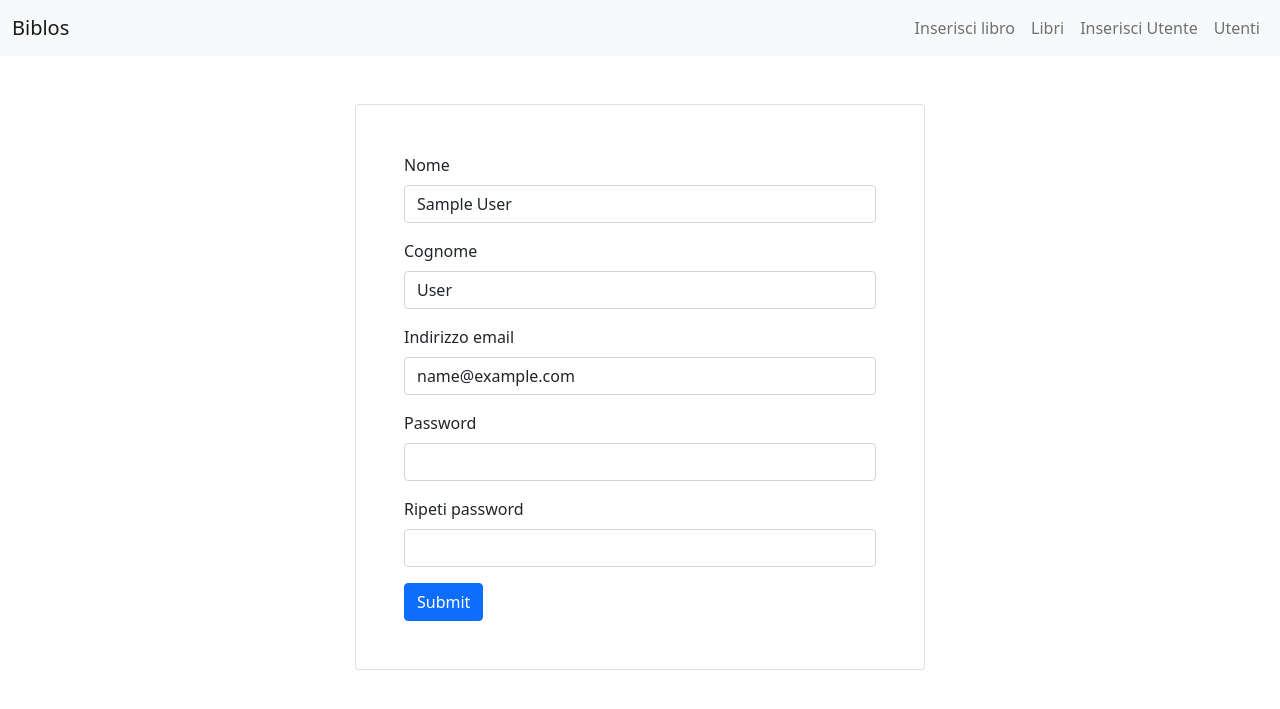
After one commit to Ascierto/biblioteca, a PHP site: page /biblioteca/edit-user.php?id=1 in a window 1280 px wide. The commit adds this page. Shown: the top 709 px of the page. Run offline with PHP 8.4, Linux system fonts and the light colour scheme; tables that the repository leaves empty or names only in its code hold one stand-in row (values such as "Sample post").

Commit message:
creata update user con funzionalità

```diff
--- a/all-users.php
+++ b/all-users.php
@@ -20,6 +20,8 @@ $users= \Biblos\Users::showUsers();
                   <th scope="col">Cognome</th>
                   <th scope="col">Email</th>
                   <th scope="col">Password</th>
+                  <th scope="col">Modifica</th>
+                  <th scope="col">Elimina</th>
                 </tr>
               </thead>
               <tbody>
@@ -30,6 +32,8 @@ $users= \Biblos\Users::showUsers();
                   <td><?php echo $user['surname'] ?></td>
                   <td><?php echo $user['email'] ?></td>
                   <td><?php echo $user['password'] ?></td>
+                  <td><a href="./edit-user.php?id=<?php echo $user['id'] ?>">✏️</a></td>
+                  <td><a href="delete-user">❌</a></td>
                 </tr>
                 <?php endforeach; ?>
 
--- /dev/null
+++ b/edit-user.php
@@ -0,0 +1,43 @@
+<?php
+
+include __DIR__ . '/includes/header.php';
+
+include __DIR__ . '/includes/Users.php';
+
+$data=array(
+    'id'=>$_GET['id']
+);
+
+$user = \Biblos\Users::showUsers($data);
+
+?>
+
+<div class="container my-5">
+            <div class="row justify-content-center">
+                <div class="col-12 col-md-6 card p-5">
+                    <form method="POST" action="./includes/update-user.php?id=<?php echo $_GET['id'] ;?>">
+                        <div class="mb-3">
+                            <label for="name" class="form-label">Nome</label>
+                            <input name="name" type="text" class="form-control" id="name" value="<?php echo $user[0]['name'] ?>" required>
+                        </div>
+                        <div class="mb-3">
+                            <label for="surname" class="form-label">Cognome</label>
+                            <input name="surname" type="text" class="form-control" id="surname" value="<?php echo $user[0]['surname'] ?>" required>
+                        </div>
+                        <div class="mb-3">
+                            <label for="exampleEmail1" class="form-label">Indirizzo email</label>
+                            <input name="email" type="email" class="form-control" id="exampleEmail1" aria-describedby="emailHelp" value="<?php echo $user[0]['email'] ?>" required>
+                        </div>
+                        <div class="mb-3">
+                            <label for="exampleInputPassword1" class="form-label">Password</label>
+                            <input name="password" type="password" class="form-control" id="exampleInputPassword1">
+                        </div>
+                        <div class="mb-3">
+                            <label for="pass-check" class="form-label">Ripeti password</label>
+                            <input name="password-check" type="password" class="form-control" id="pass-check">
+                        </div>
+                        <button type="submit" class="btn btn-primary">Submit</button>
+                    </form>
+                </div>
+            </div>
+        </div>
--- a/includes/Users.php
+++ b/includes/Users.php
@@ -76,11 +76,21 @@ class Users{
         exit;
     }
 
-    public static function showUsers(){
+    public static function showUsers($data=null){
 
         $db = connect();
 
-        $query = $db->query("SELECT * FROM users");
+        if (isset($data['id'])) {
+            $data['id'] = intval($data['id']);
+            $query      = $db->prepare('SELECT * FROM users WHERE users.id = ?');
+            $query->bind_param('i', $data['id'],);
+            $query->execute();
+            $query = $query->get_result();
+        } else {
+            $query = $db->query("SELECT * FROM users");
+        }
+
+
 
         $results = array();
 
@@ -90,4 +100,72 @@ class Users{
 
         return $results;
     }
+
+
+    //update che va nella pag incl update-user
+
+    public static function updateUser($data,$id){
+
+        $fields = array(
+            'name'        => $data['name'],
+            'surname'        => $data['surname'],
+            'email'        => $data['email'],
+            'password'        => $data['password'],
+            'password-check'  => $data['password-check']
+        );
+
+        $fields = self::sanitize($fields);
+
+        if ($fields['password'] !== $fields['password-check']) {
+
+            header('Location: http://localhost:8888/biblioteca/edit-user.php?stato=errore&messages=Le password non corrispondono');
+            exit;
+
+        }
+
+        if($fields){
+
+            $db= connect();
+
+            $id = intval($id);
+            $is_in_error = false;
+
+            try {
+                $query = $db->prepare('UPDATE users
+                SET name = ?,surname = ?, email = ?, password = md5(?) WHERE id = ?');
+                if (is_bool($query)) {
+                    throw new \Exception('Query non valida. $mysqli->prepare ha restituito false.');
+                }
+                $query->bind_param('ssssi',$data['name'],$data['surname'],$data['email'],$data['password'],$id);
+
+                $query->execute();
+
+            } catch (\Exception $e) {
+                error_log("Errore PHP in linea {$e->getLine()}: " . $e->getMessage() . "\n", 3, 'my-errors.log');
+            }
+
+            if (! is_bool($query)) {
+                if (count($query->error_list) > 0) {
+                    $is_in_error = true;
+                    foreach ($query->error_list as $error) {
+                        error_log("Errore MySQL n. {$error['errno']}: {$error['error']} \n", 3, 'my-errors.log');
+                    }
+                    header('Location: http://localhost:8888/biblioteca/edit-user.php?id=' . $id . '&stato=ko');
+                    exit;
+                }
+            }
+
+            $stato = $is_in_error ? 'ko' : 'ok';
+            header('Location: http://localhost:8888/biblioteca/all-users.php?id=' . $id . '&stato=' . $stato);
+            exit;
+
+        }
+
+    }
+
+
+
+
+
+    //delete che fa la soft delete degli user!
 }
```
Also changed, not shown: includes/update-user.php (added, +9 -0 lines), 1 other file.
